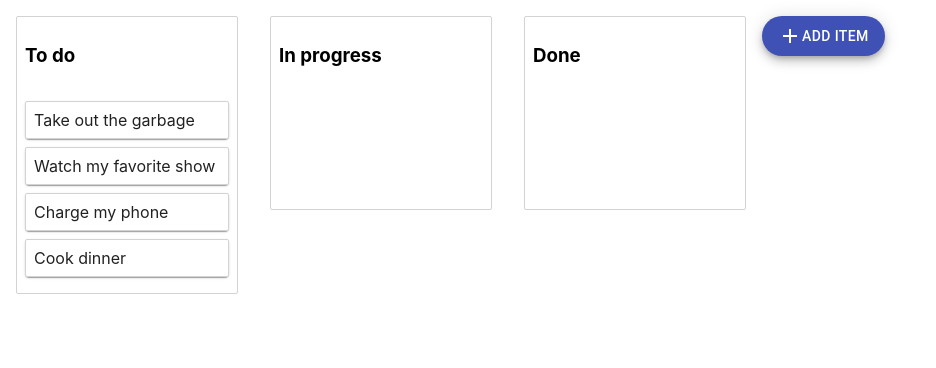
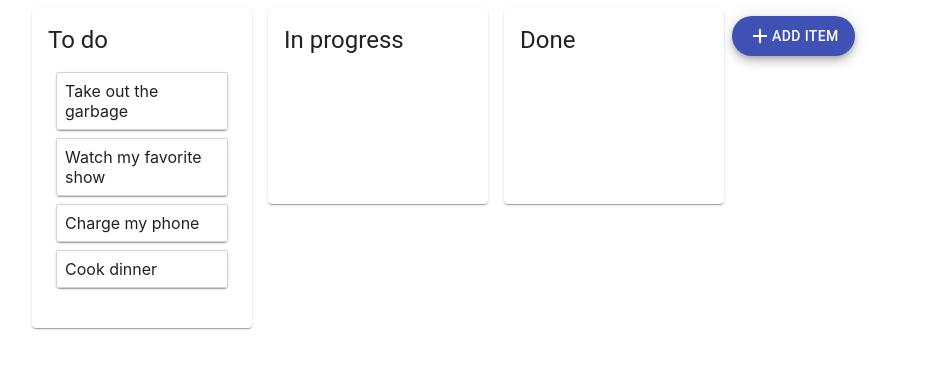
Before and after one commit to uraman2000/TaskManagement, a React (Create React App) app: page / in a window 1280 px wide. Shown: the top 368 px of the page, without its empty margins (0-936 px from the left). Built offline with nearby package versions, Linux system fonts and the light colour scheme.

Commit message:
converting the design to material

```diff
--- a/src/App.tsx
+++ b/src/App.tsx
@@ -3,8 +3,23 @@ import Column from "./components/Column";
 import { DragDropContext } from "react-beautiful-dnd";
 import styled from "styled-components";
 import TaskModal from "./components/TaskModal";
-import { Button, Box, Fab } from "@material-ui/core";
+import {
+  Button,
+  Box,
+  Fab,
+  Card,
+  CardActionArea,
+  CardMedia,
+  CardContent,
+  Typography,
+  CardActions,
+  Container,
+  createMuiTheme,
+  useMediaQuery
+} from "@material-ui/core";
 import AddIcon from "@material-ui/icons/Add";
+import { grey } from "@material-ui/core/colors";
+import { ThemeProvider } from "@material-ui/styles";
 
 const initData: IAppProps = {
   tasks: {
@@ -34,6 +49,7 @@ const initData: IAppProps = {
   // Facilitate reordering of the columns
   columnOrder: ["column-1", "column-2", "column-3"]
 };
+
 
 class App extends Component {
   state = initData;
@@ -116,7 +132,7 @@ class App extends Component {
     // const classes = this.props.classes;
 
     return (
-      <div>
+      <Container>
         <DragDropContext onDragEnd={this.onDragEnd.bind(this)}>
           {/* <Box display="flex" justifyContent="flex-start"> */}
           <Box display="flex" alignItems="flex-start">
@@ -134,7 +150,7 @@ class App extends Component {
         {/* <AppBar /> */}
         {/* {this.getData} */}
         {/* <DragDropContext onDragEnd={this.onDragEnd}>{this.getData}</DragDropContext> */}
-      </div>
+      </Container>
     );
   }
 }
--- a/src/components/Column.tsx
+++ b/src/components/Column.tsx
@@ -3,9 +3,19 @@ import Task from "./Task";
 import { Droppable } from "react-beautiful-dnd";
 import styled from "styled-components";
 import TaskModal from "./TaskModal";
-import { Button } from "@material-ui/core";
+import {
+  Button,
+  Card,
+  CardActionArea,
+  CardContent,
+  Typography,
+  Container,
+  Grid,
+  CardHeader
+} from "@material-ui/core";
+import { withStyles } from "@material-ui/styles";
 
-const Container = styled.div`
+const Container2 = styled.div`
   margin: 8px;
   border: 1px solid lightgrey;
   border-radius: 2px;
@@ -23,7 +33,13 @@ const TaskList = styled.div`
   min-height: 100px;
 `;
 
-export default class Column extends Component<IColumnProps, IColumnState> {
+const styles = {
+  container: {
+    width: 220
+  }
+};
+
+class Column extends Component<IColumnProps, IColumnState> {
   constructor(props: IColumnProps) {
     super(props);
 
@@ -50,10 +66,18 @@ export default class Column extends Component<IColumnProps, IColumnState> {
   }
 
   render() {
+    const { classes } = this.props;
+
     return (
       <div>
-        <Container>
-          <Title>{this.props.column.title}</Title>
+        <Grid>
+          <Card className={classes.container}>
+            {/* <CardHeader title={this.props.column.title}></CardHeader> */}
+
+            <CardContent>
+              <Typography gutterBottom variant="h5" component="h2">
+                {this.props.column.title}
+              </Typography>
               <Droppable droppableId={this.props.column.id} type="TASK">
                 {(provided: any, snapshot: any) => (
                   <TaskList
@@ -66,18 +90,21 @@ export default class Column extends Component<IColumnProps, IColumnState> {
                   </TaskList>
                 )}
               </Droppable>
-        </Container>
-
+            </CardContent>
+          </Card>
+        </Grid>
         <TaskModal open={this.state.open} taskCloseHandler={this.taskCloseHandler} />
       </div>
     );
   }
 }
+export default withStyles(styles)(Column);
 
 interface IColumnProps {
   key: string;
   column: any;
   task: any;
+  classes: any;
 }
 
 interface IColumnState {
--- a/src/react-app-env.d.ts
+++ b/src/react-app-env.d.ts
@@ -1,3 +1,7 @@
 /// <reference types="react-scripts" />
 
 //Nicole lumana sumaya
+//Jdane gozun
+
+//telli
+//@angeqty
```
Lines whose indentation alone changed are shown as unchanged.
